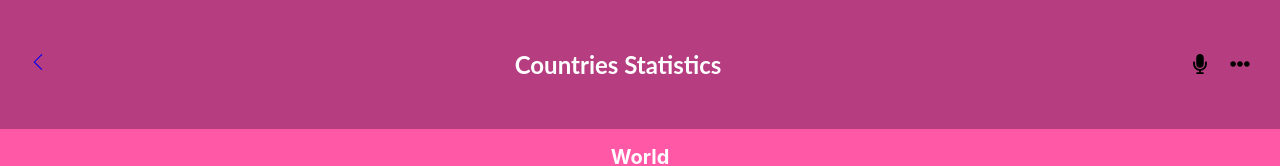
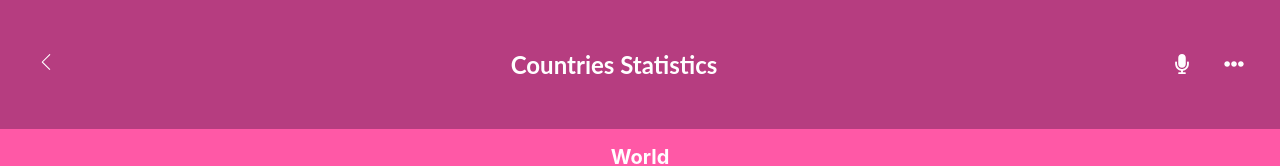
Before and after one commit to enis-memic/Countries, a React (Create React App) app: page / in a window 1280 px wide. Shown: the top 166 px of the page. Built offline with nearby package versions, Linux system fonts and the light colour scheme; no server answers.

Commit message:
Update Navbar styling

```diff
--- a/src/components/Navbar.css
+++ b/src/components/Navbar.css
@@ -21,14 +21,14 @@
   font-size: 20px;
 }
 
+.icon-nav {
+  color: white;
+  width: 2rem;
+}
 @media (max-width: 480px) {
   .navigation {
     gap: 25px;
     display: flex;
     align-items: center;
   }
-
-  .btn {
-    margin-top: -10px;
-  }
 }
--- a/src/components/Navbar.jsx
+++ b/src/components/Navbar.jsx
@@ -8,13 +8,13 @@ function Navbar() {
   return (
     <div className="navigation">
       <NavLink to="/" element>
-        <SlArrowLeft className="btn" />
+        <SlArrowLeft className="icon-nav" />
       </NavLink>
       <h2 className="heading">Countries Statistics</h2>
 
       <div className="position">
-        <FaMicrophone />
-        <FaEllipsisH />
+        <FaMicrophone className="icon-nav" />
+        <FaEllipsisH className="icon-nav" />
       </div>
     </div>
   );
```
